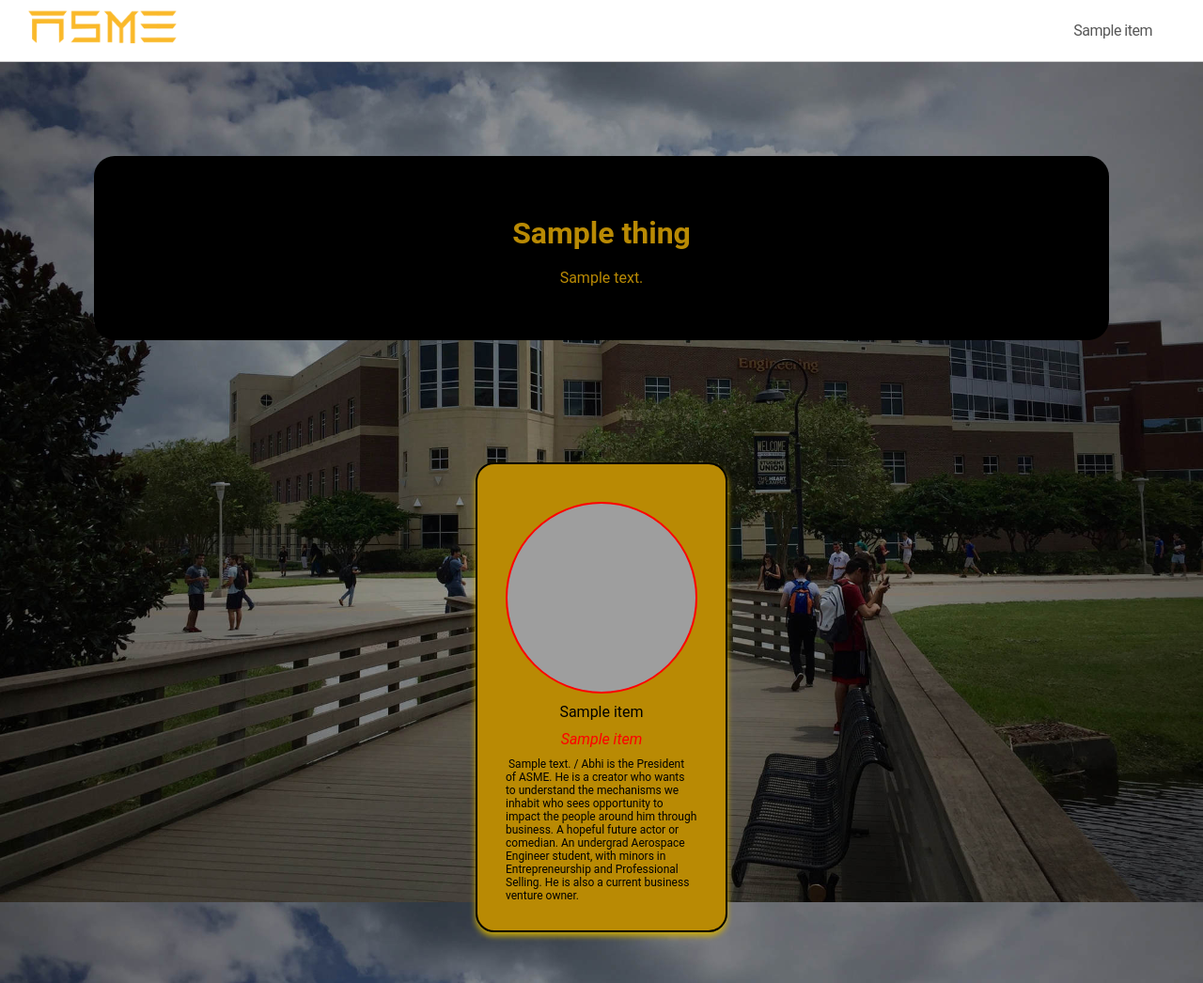
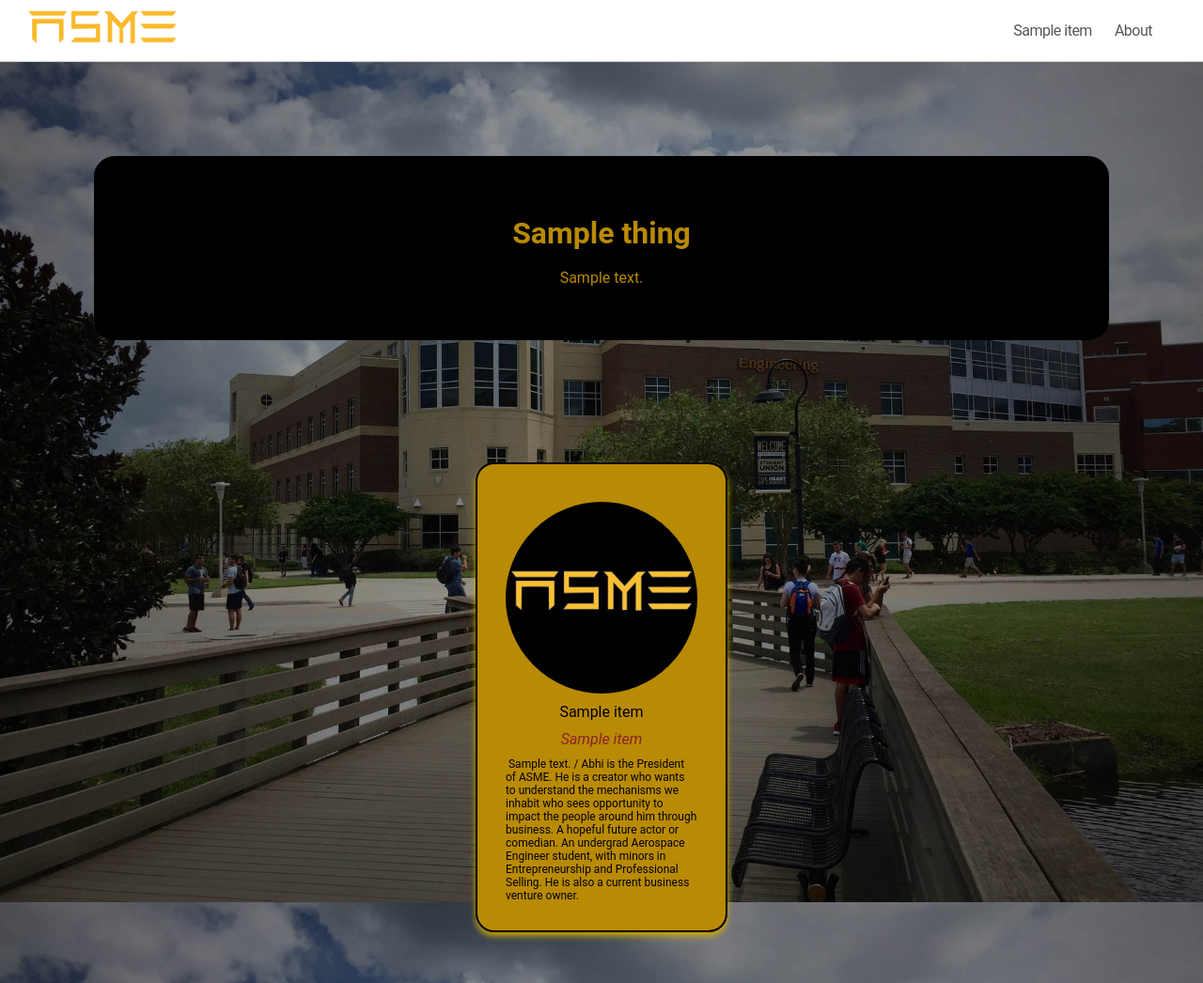
Before and after one commit to Checkm3out/ASMEatUCF, a Django app: template printrequest/templates/printrequest/about.html in a window 1280 px wide. Shown: the top 1046 px of the page at 94% size. Run offline with Django 3.2, Linux system fonts and the light colour scheme; the template is opened without the code that fills it: most values are stand-ins (such as "Sample title", 1, 10 or a date in 2020); some libraries are stand-ins or nearby versions; grey boxes are pictures that could not be loaded.

Commit message:
Fixed About page

```diff
--- a/asme/settings.py
+++ b/asme/settings.py
@@ -10,7 +10,7 @@
 https://docs.djangoproject.com/en/3.0/ref/settings/
 """
 
-# TODO Fix duplication error in wagtail images
+
 # TODO Clean Up Blog Models
 # TODO Make CSS Better for BLOGS
 # TODO Remodel Social Icons
--- a/printrequest/templates/base.html
+++ b/printrequest/templates/base.html
@@ -45,7 +45,7 @@
                     {% endif  %}
 
 <!--					<li><a href="/">Home</a></li>-->
-<!--					<li><a href="/about/">About</a></li>-->
+					<li><a href="/about/">About</a></li>
 <!--					<li><a href="/sitemap.xml">Projects</a></li>-->
 <!--					<li><a href="/3D-Printer/">3D Printer</a></li>-->
 <!--					<li><a href="#">Contact</a></li>-->
--- a/static/printrequest/css/about.css
+++ b/static/printrequest/css/about.css
@@ -98,9 +98,9 @@
     border-radius: 99999px;
     width: 200px;
     height: 200px;
-    background-image: url('../../../media/static/carousel/2.jpg');
+    background-image: url('/../static/asme/asme-logo.jpg');
     background-size: cover;
-    border: solid 2px red;
+    border: solid 2px black;
 
     margin: 10px 0px;
     text-align: center;
@@ -108,7 +108,7 @@
 }
 
 .officer-title{
-    color: red;
+    color: rgb(141, 36, 36);
     font-style: italic;
 
     padding: 10px 0px;
```
Also changed, not shown: static/asme/asme-logo.jpg (added).
